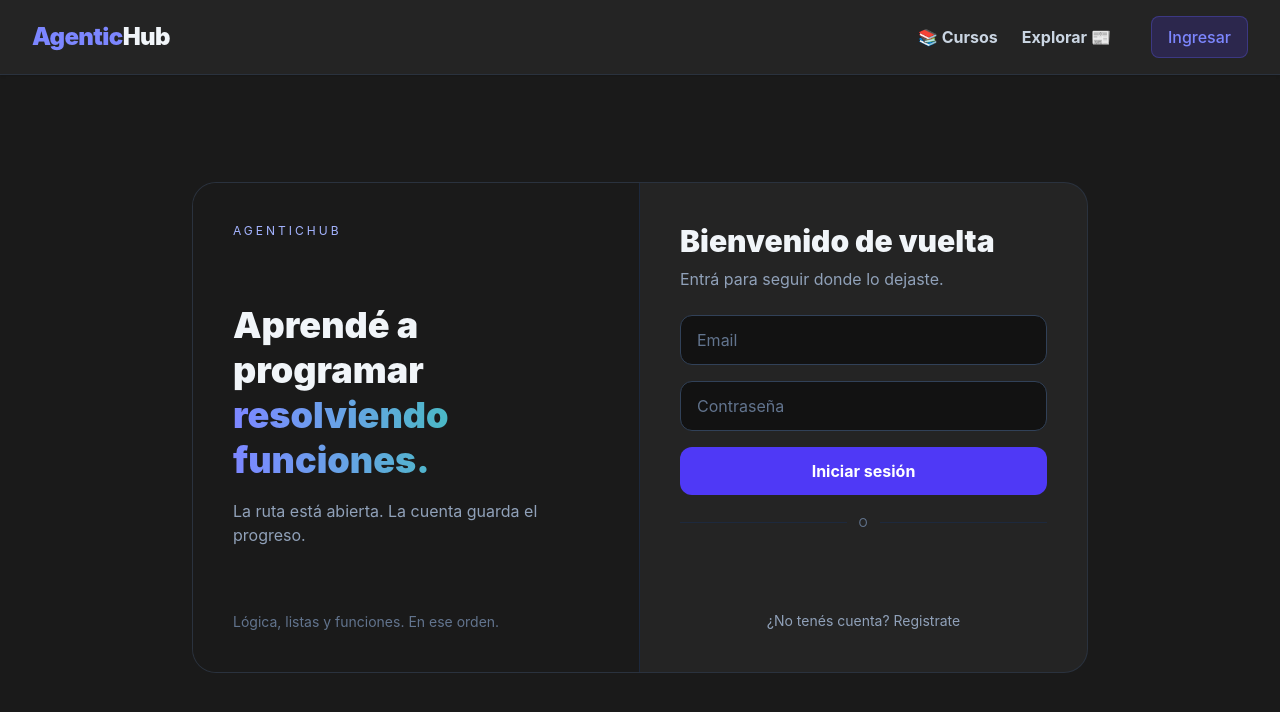
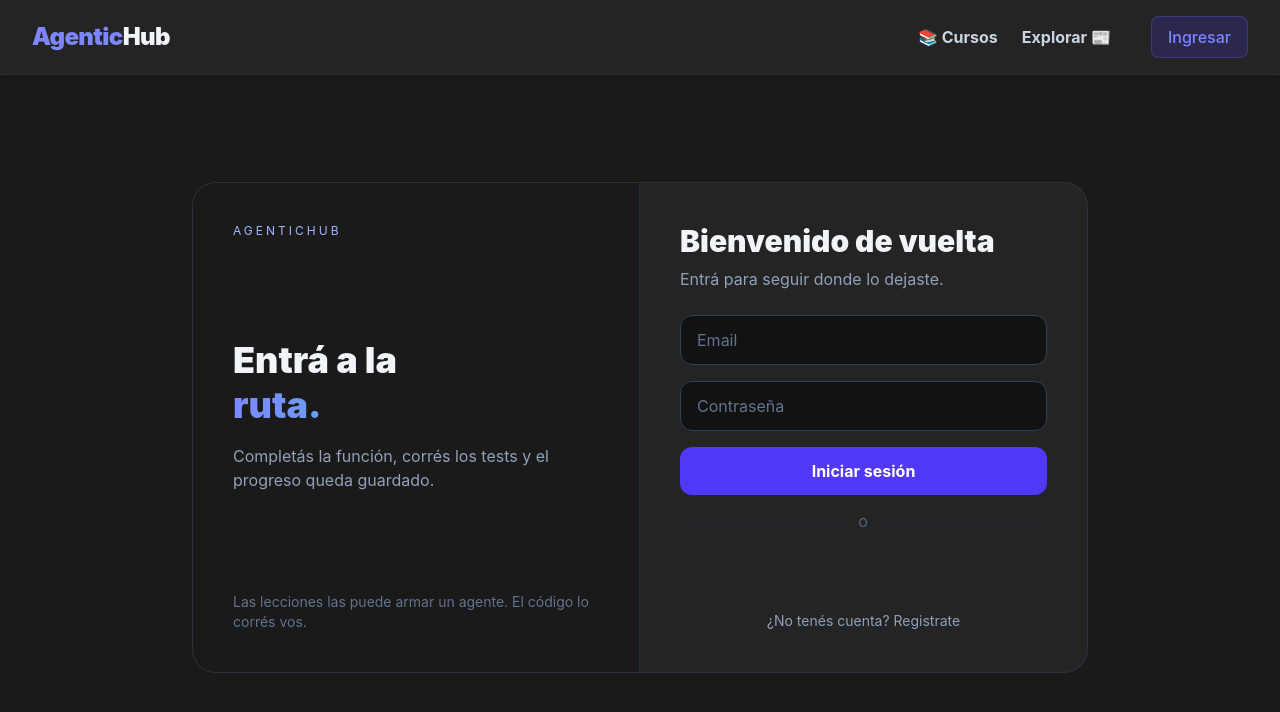
Before and after one commit to Gabyresina15/AgenticHub, a React app in the folder frontend/: page /login in a window 1280 px wide. Shown: the top 712 px of the page. Built offline with nearby package versions, Linux system fonts and the light colour scheme; no server answers; the HTML template or start-up script is replaced by a standard one.

Commit message:
El login dice lo que pasa, sin vender el backend.

```diff
--- a/frontend/src/components/Login.jsx
+++ b/frontend/src/components/Login.jsx
@@ -76,12 +76,12 @@ export default function Login() {
           <p className="text-xs uppercase tracking-[0.25em] text-indigo-300">AgenticHub</p>
           <div>
             <h1 className="text-4xl font-black text-slate-100 leading-tight">
-              Aprendé a programar
-              <span className="block text-transparent bg-clip-text bg-linear-to-r from-indigo-400 to-emerald-400">resolviendo funciones.</span>
+              Entrá a la
+              <span className="block text-transparent bg-clip-text bg-linear-to-r from-indigo-400 to-emerald-400">ruta.</span>
             </h1>
-            <p className="text-slate-400 mt-4">La ruta está abierta. La cuenta guarda el progreso.</p>
+            <p className="text-slate-400 mt-4">Completás la función, corrés los tests y el progreso queda guardado.</p>
           </div>
-          <p className="text-sm text-slate-500">Lógica, listas y funciones. En ese orden.</p>
+          <p className="text-sm text-slate-500">Las lecciones las puede armar un agente. El código lo corrés vos.</p>
         </div>
 
         <div className="p-8 md:p-10">
```
